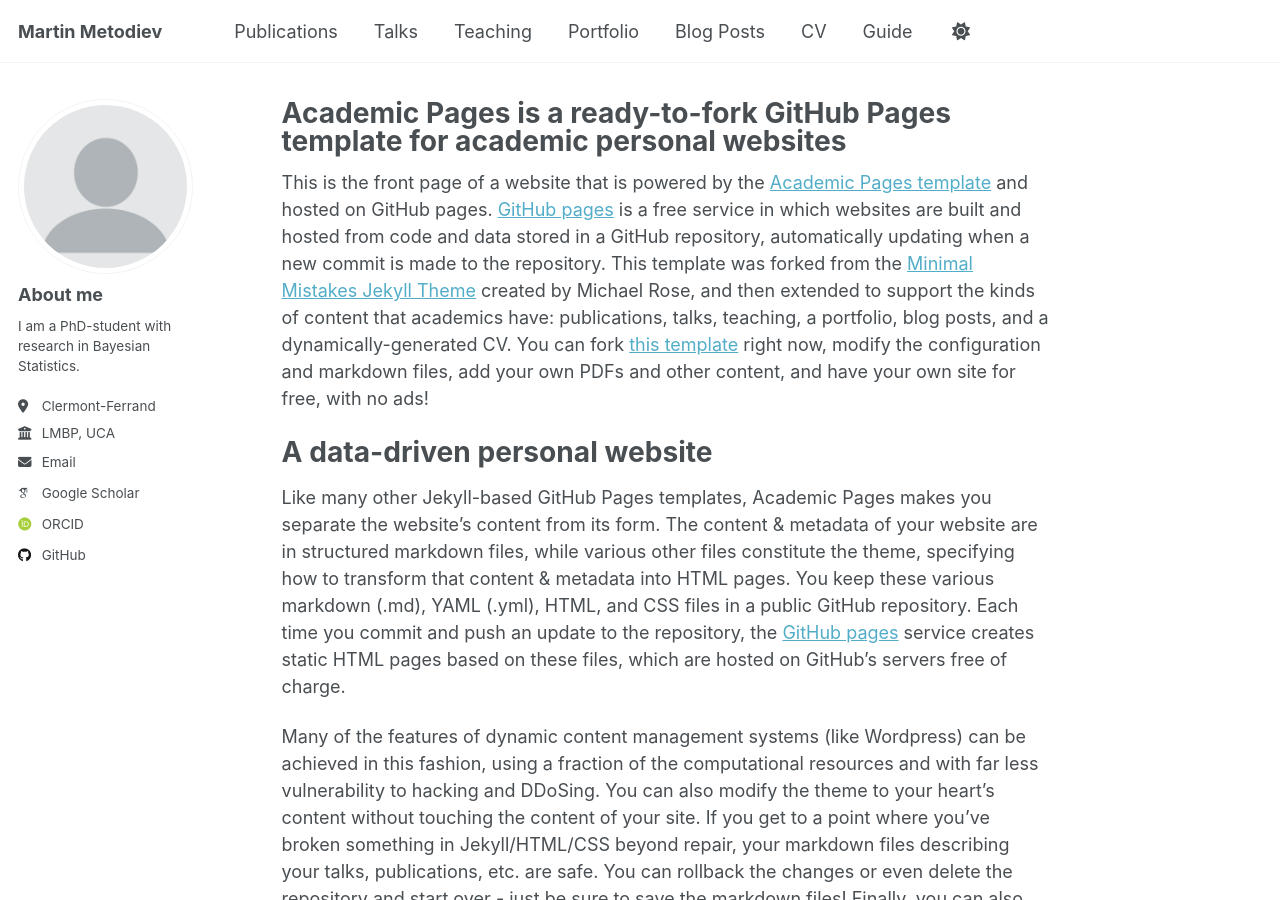
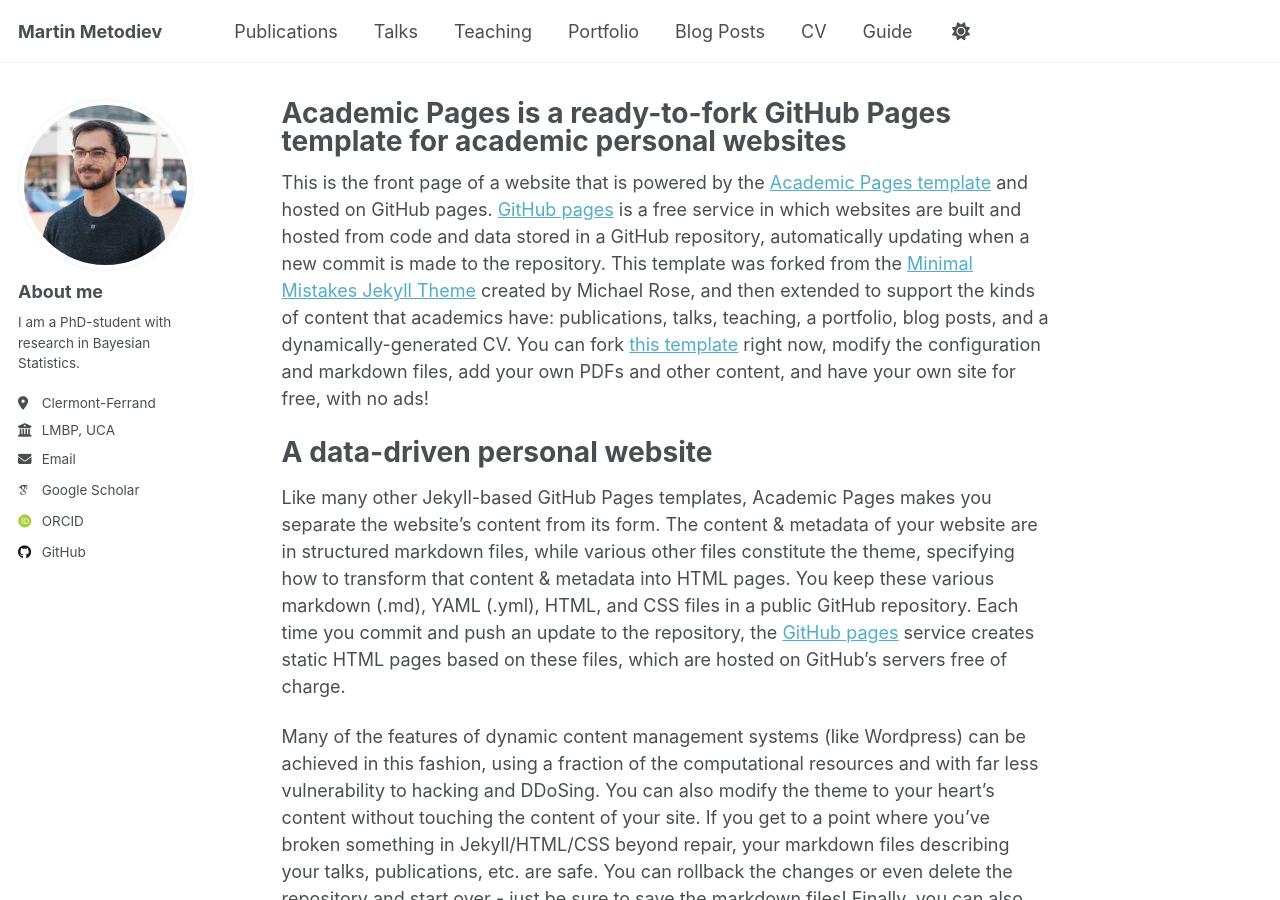
Before and after one commit to m-metodiev/m-metodiev.github.io, a Jekyll site: the page built from _pages/about.md, in a window 1280 px wide and 900 px high. Built offline with Jekyll 4.4.1, drawn with Linux system fonts in a browser that asks for light colours; some web fonts are replaced.

Commit message:
Update _config.yml

```diff
--- a/_config.yml
+++ b/_config.yml
@@ -22,7 +22,7 @@ repository               : "academicpages/academicpages.github.io"
 #               Additional customization can be done by editing /_includes/author-profile.html
 author:
   # Biographic information
-  avatar           : "profile.png"
+  avatar           : "Martin_pic.jpg"
   name             : "About me"
   pronouns         : # example: "she/her"
   bio              : "I am a PhD-student with research in Bayesian Statistics."
```
